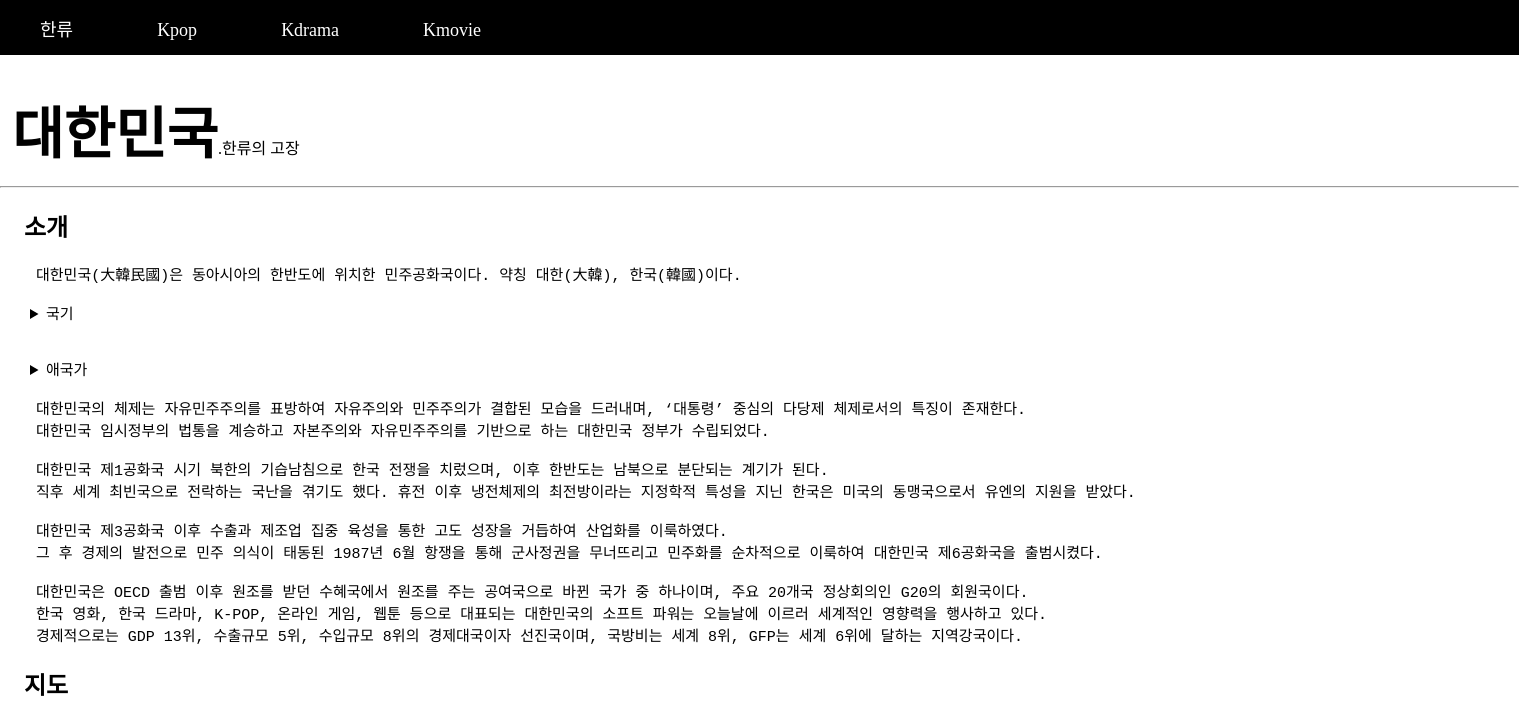
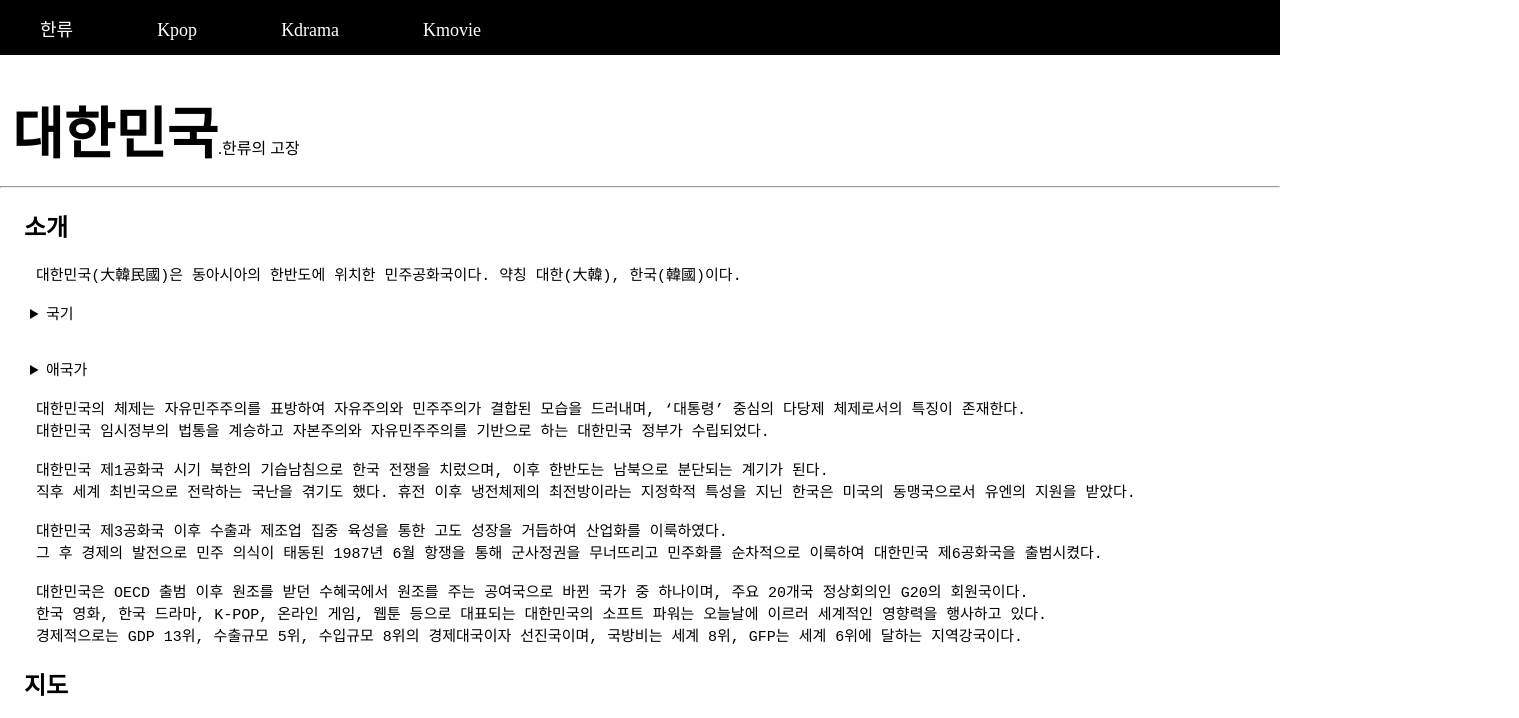
Before and after one commit to cksdn43/Web_Programing_Task, a plain HTML site: page index.html in a window 1280 px wide. Shown: the top 718 px of the page, 1519 px wide, since content can reach past the window. Drawn offline with Linux system fonts and the light colour scheme.

Commit message:
Update index.html

```diff
--- a/index.html
+++ b/index.html
@@ -69,7 +69,7 @@
 </head>
 
 <body>
-    <div style="width: 1519px;">
+    <div style="width: 100%;">
     <nav id="menubar">
         <ul>
             <li><a href=".\Korean_Wave.html">한류</a></li>
```
